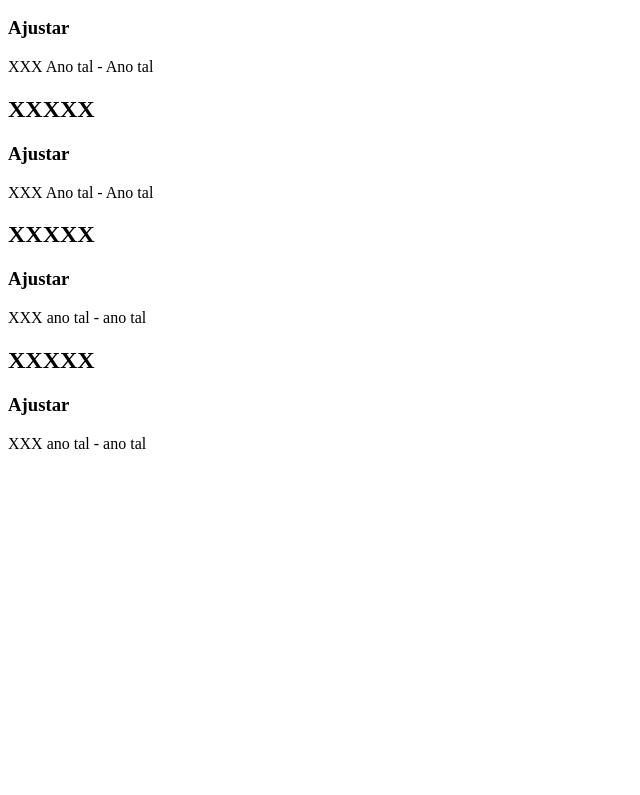
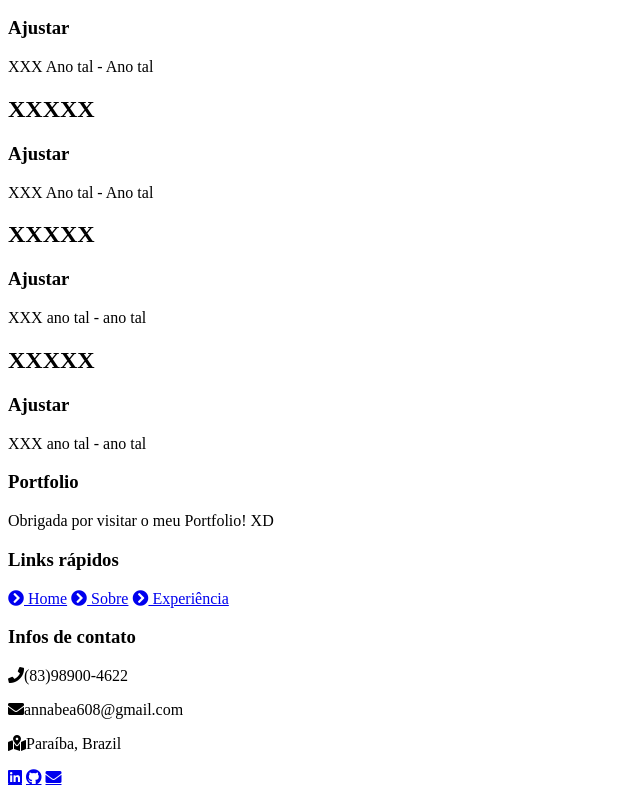
Before and after one commit to annablsantos/Portfolio, a plain HTML site: page index.html in a window 1280 px wide. Shown: the part 1429-2224 px from the top of the page, without its empty margins (0-640 px from the left). Before the commit the page ends 1898 px from the top, so only its background shows below. Drawn offline with Linux system fonts and the light colour scheme; files that its build step writes are made by us from their sources.

Commit message:
Adicionando footer no html

```diff
--- a/index.html
+++ b/index.html
@@ -15,7 +15,7 @@
 <body oncontextmenu="return false">
 
   <header>
-    <a href="/" class="logo"><i class="fas fa-heart"></i> annablsantos</a>
+    <a href="/" class="logo"><i class="fas fa-mug-hot"></i> annablsantos</a>
     <nav class="navbar">
       <ul>
         <li><a class="active" href="#home">Home</a></li>
@@ -154,6 +154,42 @@
 
   </section>
 
+   <!-- add pagina de contato? -->
+
+  <!-- add pagina de contato? -->
+
+  <section class="footer">
+
+    <div class="box-container">
+
+      <div class="box">
+        <h3>Portfolio</h3>
+        <p>Obrigada por visitar o meu Portfolio! XD</p>
+      </div>
+
+      <div class="box">
+        <h3>Links rápidos</h3>
+        <a href="#home"><i class="fas fa-chevron-circle-right"></i> Home</a>
+        <a href="#sobre"><i class="fas fa-chevron-circle-right"></i> Sobre</a>
+        <a href="#experiencia"><i class="fas fa-chevron-circle-right"></i> Experiência</a>
+      </div>
+
+      <div class="box">
+        <h3>Infos de contato</h3>
+        <p> <i class="fas fa-phone"></i>(83)98900-4622</p>
+        <p> <i class="fas fa-envelope"></i>annabea608@gmail.com</p>
+        <p> <i class="fas fa-map-marked-alt"></i>Paraíba, Brazil</p>
+        <div class="share">
+
+          <a href="#" class="fab fa-linkedin" href="https://github.com/annablsantos" target="_blank"></a>
+          <a href="#" class="fab fa-github" href="https://github.com/annablsantos" target="_blank"></a>
+          <a href="#" class="fas fa-envelope" href="mailto:annabea608@gmail.com" aria-label="Email"></a>
+        </div>
+      </div>
+    </div>
+
+  </section>
+
   <!-- add pagina de contato? -->
 
   <!-- add pagina de contato? -->
```
Also changed, not shown: script.js (added).
